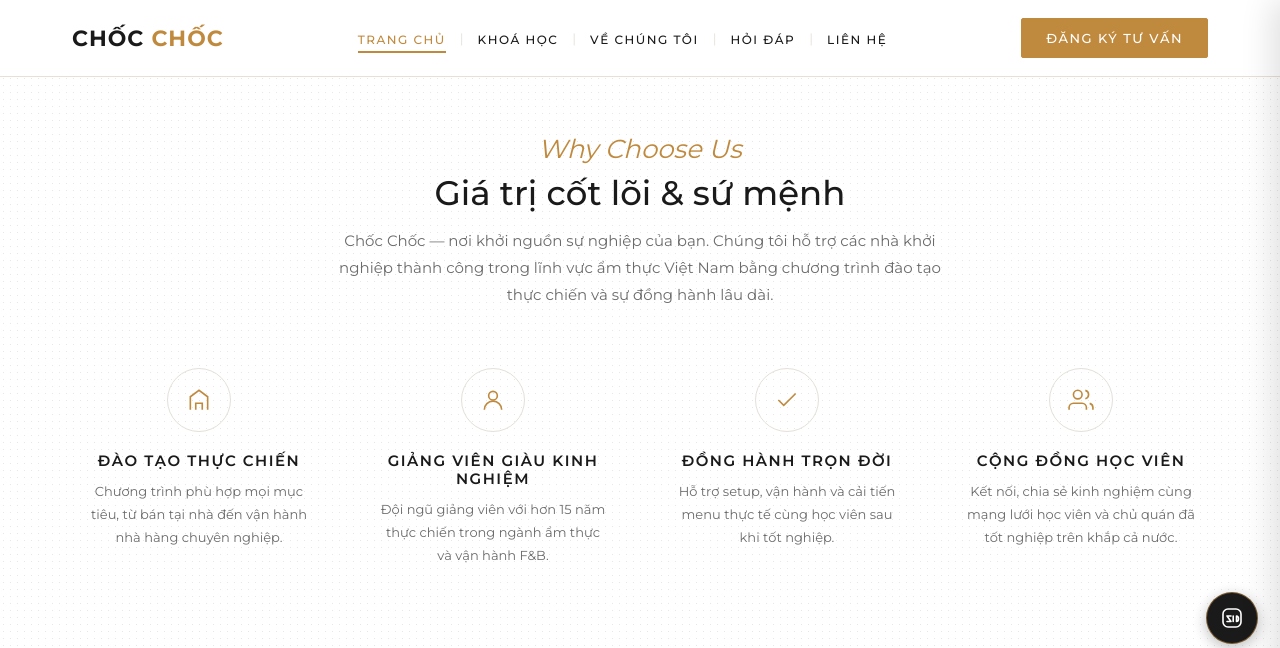
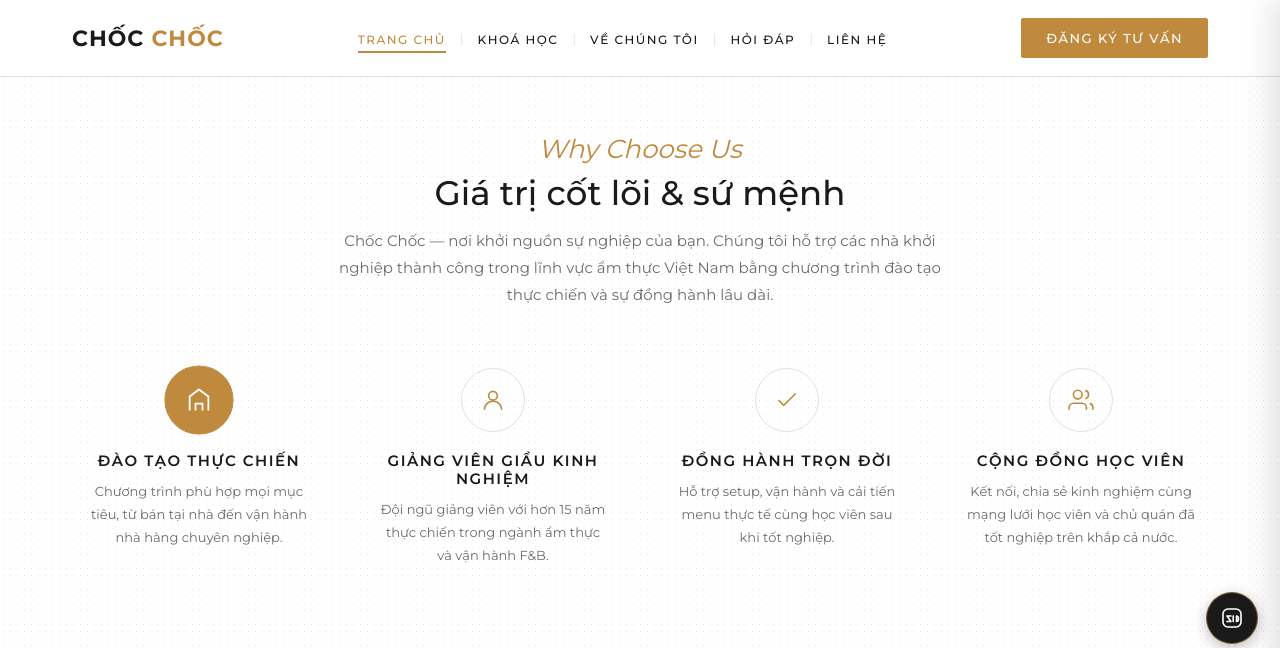
Before and after one commit to motonggia/chocchoc, a website: page public/index.html in a window 1280 px wide. In both pictures the pointer is over the element 199 px from the left and 2558 px from the top of the page. Shown: the part 2158-2806 px from the top of the page. Drawn offline with Linux system fonts and the light colour scheme.

Commit message:
tất cả file public

```diff
--- a/public/index.html
+++ b/public/index.html
@@ -370,6 +370,13 @@
     display: flex; align-items: center; justify-content: center;
     margin: 0 auto 20px;
     color: var(--gold);
+    transition: background 0.3s ease, border-color 0.3s ease, color 0.3s ease, transform 0.3s ease;
+  }
+  .feature-box:hover .feature-icon {
+    background: var(--gold);
+    border-color: var(--gold);
+    color: var(--white);
+    transform: scale(1.08);
   }
   .feature-icon svg { width: 26px; height: 26px; }
   .feature-box h3 { font-family: var(--font-sans); font-size: 15px; font-weight: 600; margin-bottom: 10px; text-transform: uppercase; letter-spacing: 1.5px; }
@@ -1069,7 +1076,7 @@
         <div class="feature-icon">
           <svg viewBox="0 0 24 24" fill="none" stroke="currentColor" stroke-width="1.5"><circle cx="12" cy="8" r="4"/><path d="M4 21c0-4.4 3.6-8 8-8s8 3.6 8 8"/></svg>
         </div>
-        <h3>Giảng viên giàu kinh nghiệm</h3>
+        <h3>Giảng viên giầu kinh nghiệm</h3>
         <p>Đội ngũ giảng viên với hơn 15 năm thực chiến trong ngành ẩm thực và vận hành F&amp;B.</p>
       </div>
       <div class="feature-box">
```
